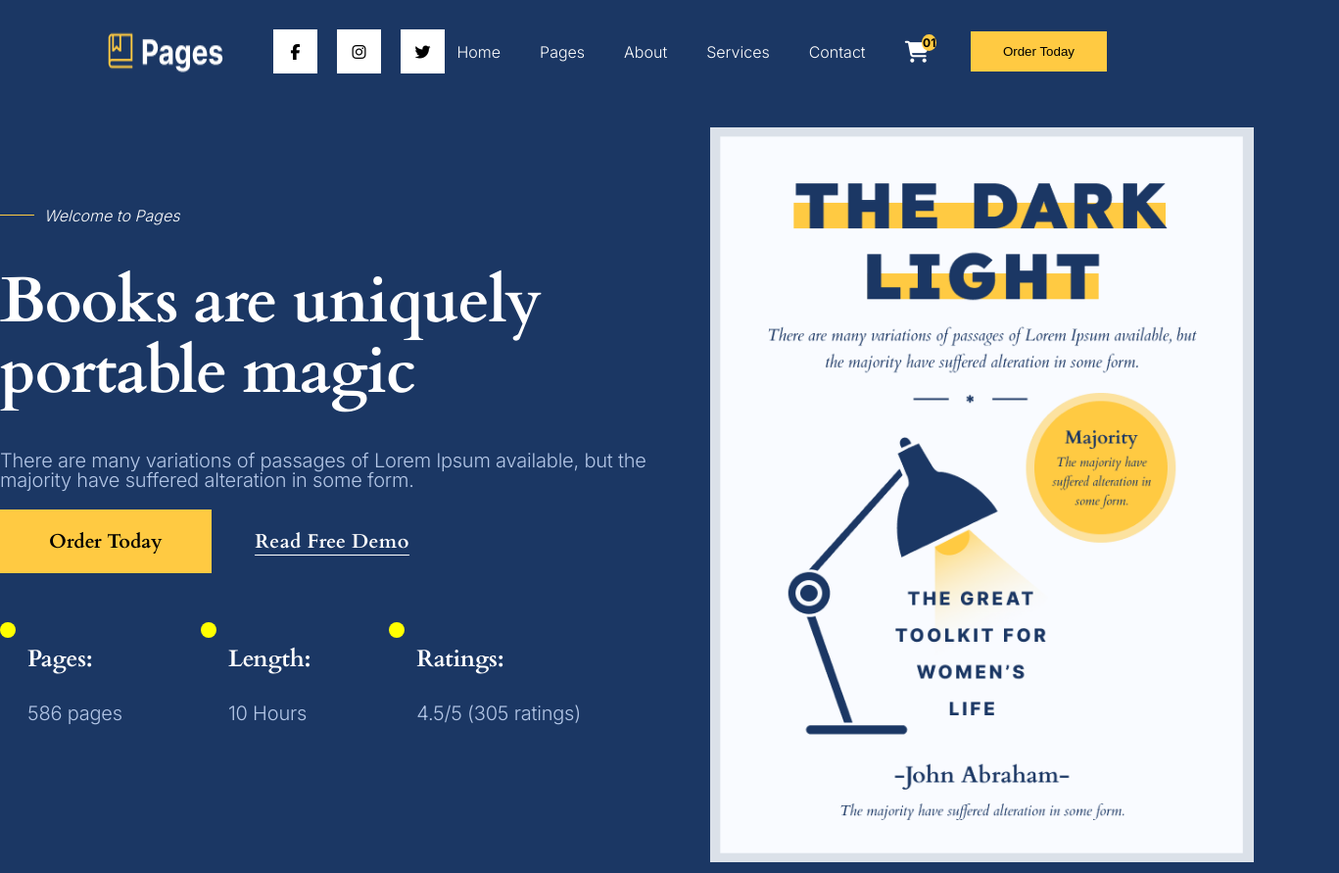
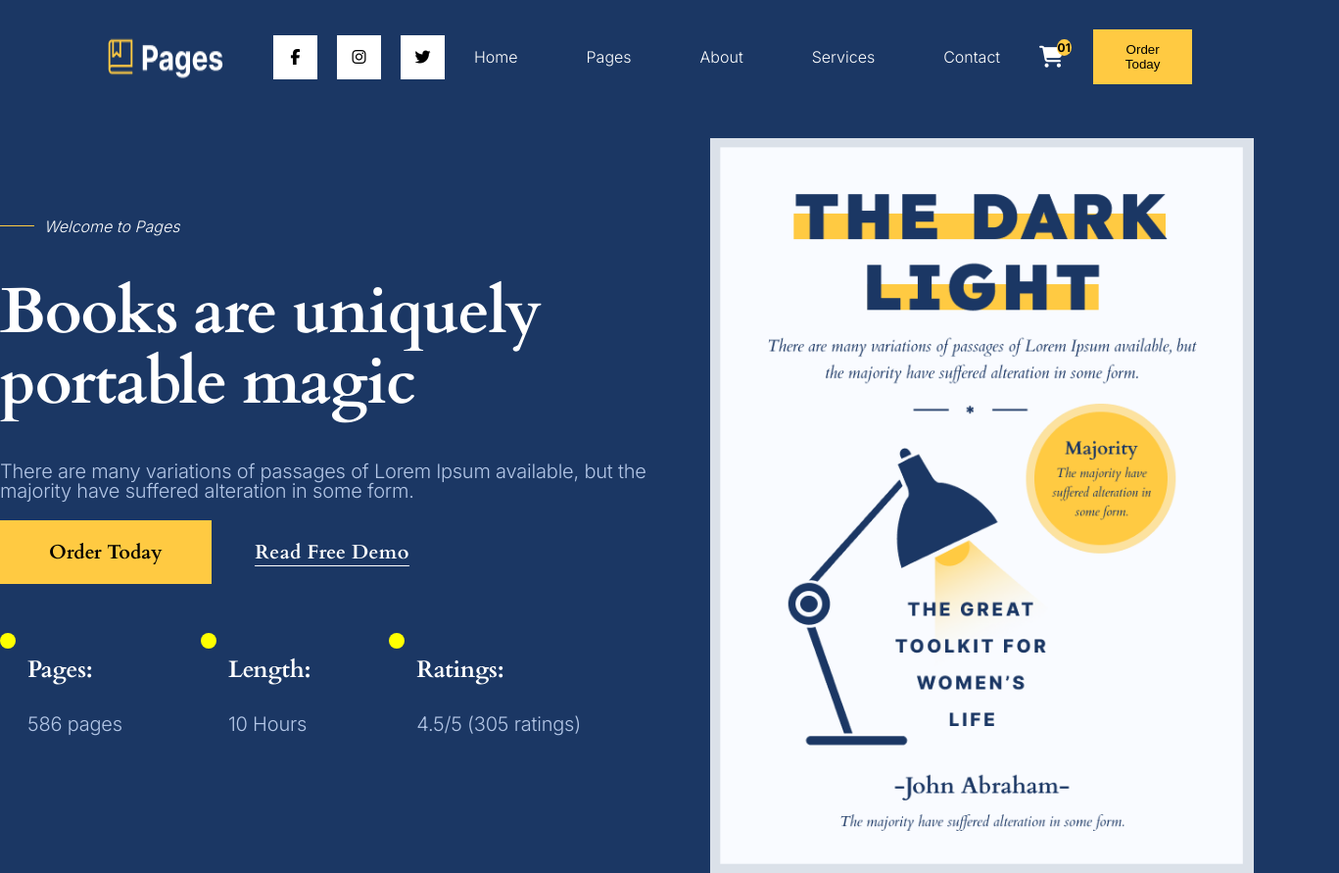
Before and after one commit to vincentchen09072011/class-5-homework, a plain HTML site: page index.html in a window 1280 px wide. Shown: the whole page at 98% size, 1367 px wide, since content can reach past the window. Drawn offline with Linux system fonts and the light colour scheme.

Commit message:
Update index.css

```diff
--- a/index.css
+++ b/index.css
@@ -60,12 +60,13 @@ nav ul {
 nav ul li a {
   text-decoration: none;
   color: white;
+  margin-left: 30px;
 }
 .cart-icon-container {
   font-size: 22px;
   position: relative;
   color: white;
-  margin-right: 30px
+  margin-right: 30px;
 }
 .cart-item-count {
   position: absolute;
```
